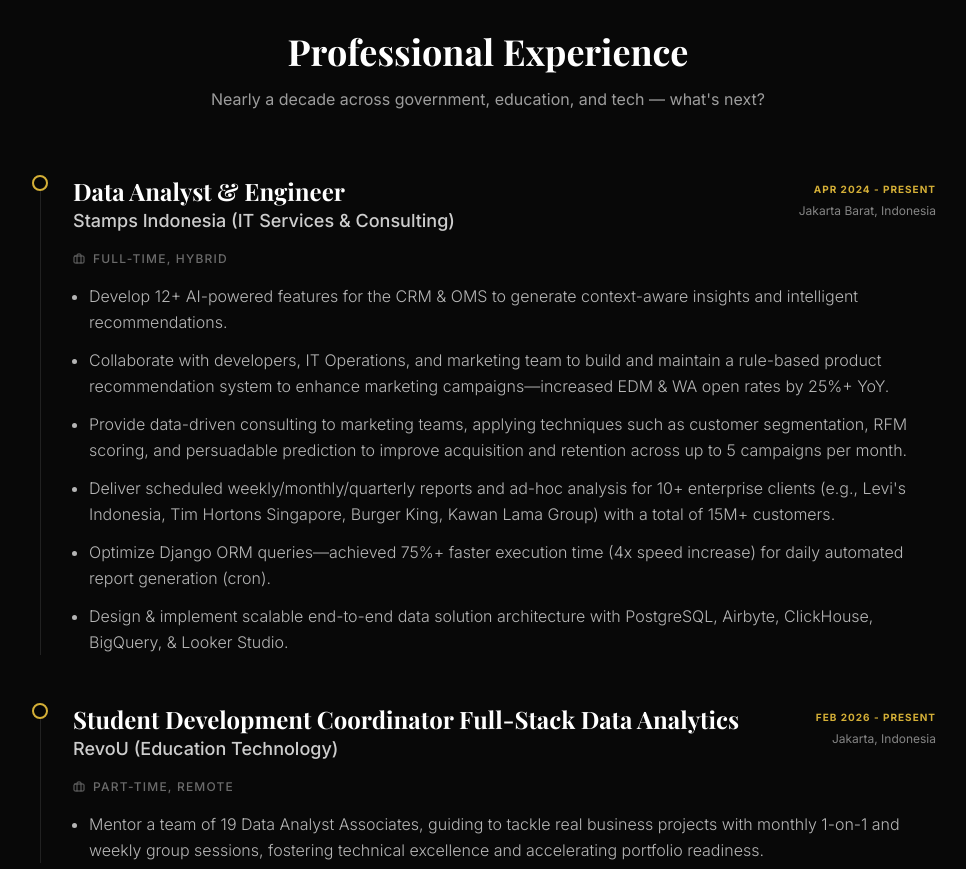
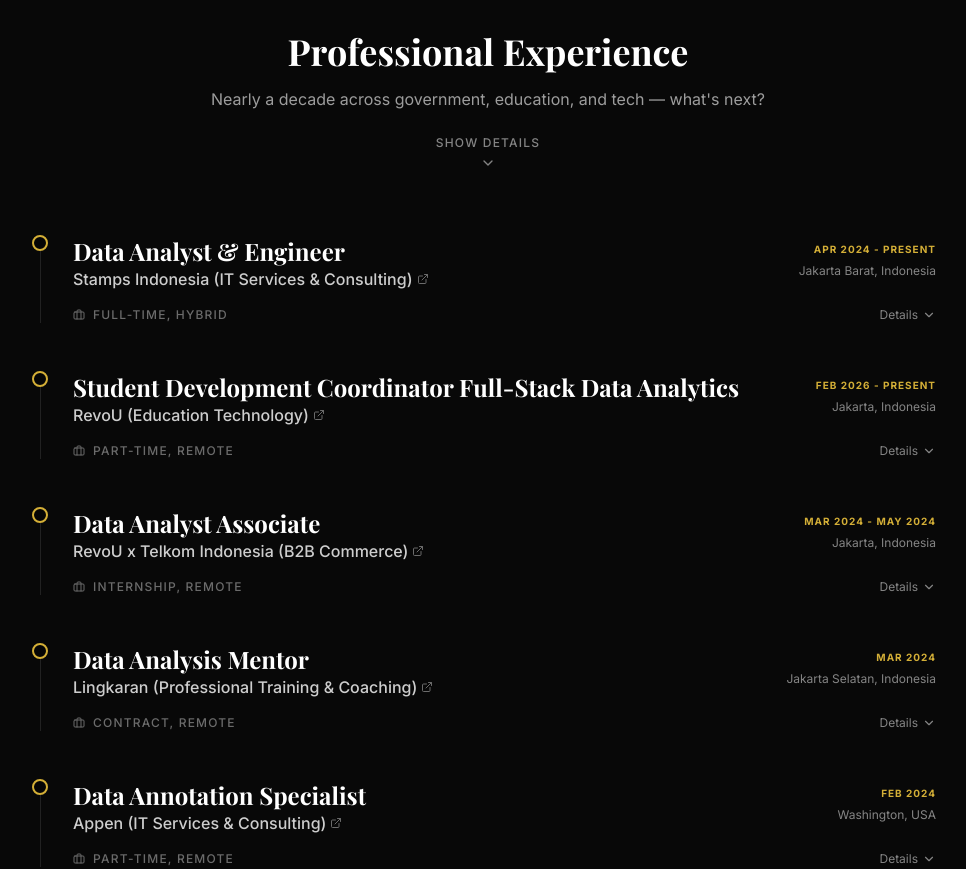
Before and after one commit to arguto1993/arguto1993.github.io, a React (Vite) app: page / in a window 1280 px wide. Shown: the part 2100-2969 px from the top of the page, without its empty margins (152-1118 px from the left). Built offline with nearby package versions, Linux system fonts and the light colour scheme; a web font is replaced by a local one.

Commit message:
show/hide experiences

```diff
--- a/src/admin/forms/ExperienceForm.tsx
+++ b/src/admin/forms/ExperienceForm.tsx
@@ -10,6 +10,17 @@ export function ExperienceForm({ value, onChange }: SectionProps<'experience'>)
   return (
     <div className="grid gap-4">
       <SectionToggle show={value.show} onChange={(v) => set('show', v)} />
+      <div className="flex items-center gap-3 mb-2 pb-4 border-b border-slate-200 dark:border-slate-700">
+        <label className="flex items-center gap-2 text-sm cursor-pointer select-none">
+          <input
+            type="checkbox"
+            checked={value.defaultExpanded}
+            onChange={(e) => set('defaultExpanded', e.target.checked)}
+            className="w-4 h-4 rounded accent-[var(--accent)]"
+          />
+          <span className="font-medium">Show all bullet points by default</span>
+        </label>
+      </div>
       <div className="grid gap-4 mb-2">
         <Field label="Title">
           <TextInput value={value.title} onChange={(v) => set('title', v)} />
--- a/src/components/Experience.tsx
+++ b/src/components/Experience.tsx
@@ -1,10 +1,35 @@
-import React from 'react';
-import { motion } from 'motion/react';
+import React, { useState, useEffect } from 'react';
+import { motion, AnimatePresence } from 'motion/react';
 import { useSiteData } from '../SiteDataContext';
-import { Briefcase } from 'lucide-react';
+import { Briefcase, ChevronDown, ExternalLink } from 'lucide-react';
 
 export const Experience: React.FC = () => {
   const { experience } = useSiteData();
+  const [expanded, setExpanded] = useState<Set<number>>(
+    () => experience.defaultExpanded ? new Set(experience.items.map((_, i) => i)) : new Set()
+  );
+
+  useEffect(() => {
+    setExpanded(experience.defaultExpanded ? new Set(experience.items.map((_, i) => i)) : new Set());
+  }, [experience.defaultExpanded]);
+
+  const allExpanded = expanded.size === experience.items.length;
+
+  const toggleAll = () => {
+    if (allExpanded) {
+      setExpanded(new Set());
+    } else {
+      setExpanded(new Set(experience.items.map((_, i) => i)));
+    }
+  };
+
+  const toggle = (index: number) => {
+    setExpanded(prev => {
+      const next = new Set(prev);
+      next.has(index) ? next.delete(index) : next.add(index);
+      return next;
+    });
+  };
 
   return (
     <section id="experience" className="section-container bg-[var(--card-bg)]/30">
@@ -16,11 +41,25 @@ export const Experience: React.FC = () => {
           className="text-center mb-16"
         >
           <h2 className="text-4xl font-serif font-bold mb-4">{experience.title}</h2>
-          <p className="opacity-60">{experience.subtitle}</p>
+          <p className="opacity-60 mb-6">{experience.subtitle}</p>
+          <button
+            onClick={toggleAll}
+            className="flex flex-col items-center gap-1 opacity-50 hover:opacity-100 hover:accent-text transition-all duration-300 mx-auto cursor-pointer"
+          >
+            <span className="text-xs font-medium uppercase tracking-widest">
+              {allExpanded ? 'Hide Details' : 'Show Details'}
+            </span>
+            <ChevronDown
+              size={16}
+              className={`transition-transform duration-300 ${allExpanded ? 'rotate-180' : ''}`}
+            />
+          </button>
         </motion.div>
 
         <div className="space-y-12">
-          {experience.items.map((exp, index) => (
+          {experience.items.map((exp, index) => {
+            const isOpen = expanded.has(index);
+            return (
               <motion.div
                 key={`${exp.company}-${index}`}
                 initial={{ opacity: 0, y: 30 }}
@@ -32,11 +71,24 @@ export const Experience: React.FC = () => {
                 <div className="absolute left-[-9px] top-0 w-4 h-4 rounded-full bg-[var(--bg)] border-2 border-[var(--accent)] group-hover:scale-125 transition-transform duration-300" />
 
                 <div className="flex flex-wrap justify-between items-start gap-4 mb-4">
-                <div>
+                  <div className="cursor-pointer" onClick={() => toggle(index)}>
                     <h3 className="text-2xl font-serif font-bold group-hover:accent-text transition-colors">
                       {exp.title}
                     </h3>
-                  <p className="text-lg font-medium opacity-80">{exp.company}</p>
+                    {exp.companyUrl ? (
+                      <a
+                        href={exp.companyUrl}
+                        target="_blank"
+                        rel="noopener noreferrer"
+                        onClick={e => e.stopPropagation()}
+                        className="inline-flex items-center gap-1 text-base font-medium opacity-80 hover:opacity-100 hover:accent-text transition-colors"
+                      >
+                        {exp.company}
+                        <ExternalLink size={12} className="opacity-50" />
+                      </a>
+                    ) : (
+                      <p className="text-base font-medium opacity-80">{exp.company}</p>
+                    )}
                   </div>
                   <div className="text-right">
                     <span className="accent-badge !text-[10px] !px-2 !py-0.5">
@@ -46,17 +98,42 @@ export const Experience: React.FC = () => {
                   </div>
                 </div>
 
-              <p className="text-xs font-medium uppercase tracking-widest opacity-40 mb-4 flex items-center gap-2">
+                <div className="flex items-center justify-between mb-2">
+                  <p className="text-xs font-medium uppercase tracking-widest opacity-40 flex items-center gap-2">
                     <Briefcase size={12} /> {exp.type}
                   </p>
+                  <button
+                    onClick={() => toggle(index)}
+                    className="flex items-center gap-1 text-xs opacity-50 hover:opacity-100 transition-opacity cursor-pointer"
+                    aria-expanded={isOpen}
+                  >
+                    <span>{isOpen ? 'Hide' : 'Details'}</span>
+                    <ChevronDown
+                      size={14}
+                      className={`transition-transform duration-300 ${isOpen ? 'rotate-180' : ''}`}
+                    />
+                  </button>
+                </div>
 
-              <ul className="space-y-3 opacity-70 leading-relaxed font-light list-disc pl-4">
+                <AnimatePresence initial={false}>
+                  {isOpen && (
+                    <motion.ul
+                      key="bullets"
+                      initial={{ opacity: 0, height: 0 }}
+                      animate={{ opacity: 1, height: 'auto' }}
+                      exit={{ opacity: 0, height: 0 }}
+                      transition={{ duration: 0.25, ease: 'easeInOut' }}
+                      className="space-y-3 opacity-70 leading-relaxed font-light list-disc pl-4 overflow-hidden"
+                    >
                       {exp.description.map((item, i) => (
                         <li key={i}>{item}</li>
                       ))}
-              </ul>
+                    </motion.ul>
+                  )}
+                </AnimatePresence>
               </motion.div>
-          ))}
+            );
+          })}
         </div>
       </div>
     </section>
--- a/src/data.json
+++ b/src/data.json
@@ -8,7 +8,7 @@
     "_homepageComment": "Used by vite.config.ts for SEO canonical, Open Graph, Twitter Card, and JSON-LD URLs, and by scripts/prerender.mjs for sitemap URLs.",
     "googleVerification": "mg6llNEPe6WyLmV1Y7R-1KAmYhlF5O63czUj3QeMry4",
     "repository": "https://github.com/arguto1993/arguto1993.github.io",
-    "lastUpdated": "May 5, 2026"
+    "lastUpdated": "May 6, 2026"
   },
   "hero": {
     "show": true,
@@ -111,12 +111,14 @@
   },
   "experience": {
     "show": true,
+    "defaultExpanded": false,
     "title": "Professional Experience",
     "subtitle": "Nearly a decade across government, education, and tech — what's next?",
     "items": [
       {
         "title": "Data Analyst & Engineer",
         "company": "Stamps Indonesia (IT Services & Consulting)",
+        "companyUrl": "https://stamps.id/en/",
         "location": "Jakarta Barat, Indonesia",
         "period": "Apr 2024 - Present",
         "type": "Full-time, Hybrid",
@@ -132,6 +134,7 @@
       {
         "title": "Student Development Coordinator Full-Stack Data Analytics",
         "company": "RevoU (Education Technology)",
+        "companyUrl": "https://www.revou.co/",
         "location": "Jakarta, Indonesia",
         "period": "Feb 2026 - Present",
         "type": "Part-time, Remote",
@@ -142,6 +145,7 @@
       {
         "title": "Data Analyst Associate",
         "company": "RevoU x Telkom Indonesia (B2B Commerce)",
+        "companyUrl": "https://www.linkedin.com/company/revou-x-telkom-indonesia/",
         "location": "Jakarta, Indonesia",
         "period": "Mar 2024 - May 2024",
         "type": "Internship, Remote",
@@ -153,6 +157,7 @@
       {
         "title": "Data Analysis Mentor",
         "company": "Lingkaran (Professional Training & Coaching)",
+        "companyUrl": "https://lingkaran.co/",
         "location": "Jakarta Selatan, Indonesia",
         "period": "Mar 2024",
         "type": "Contract, Remote",
@@ -164,6 +169,7 @@
       {
         "title": "Data Annotation Specialist",
         "company": "Appen (IT Services & Consulting)",
+        "companyUrl": "https://www.appen.com/",
         "location": "Washington, USA",
         "period": "Feb 2024",
         "type": "Part-time, Remote",
@@ -174,6 +180,7 @@
       {
         "title": "Data Analyst",
         "company": "BPS-Statistics Education & Training Center",
+        "companyUrl": "https://pusdiklat.bps.go.id/",
         "location": "Jakarta Selatan, Indonesia",
         "period": "Apr 2021 - Jan 2024",
         "type": "Full-time, On-site",
@@ -187,6 +194,7 @@
       {
         "title": "Statistical Data Processing Officer",
         "company": "BPS-Statistics of Kalimantan Barat Province",
+        "companyUrl": "https://kalbar.bps.go.id/id",
         "location": "Pontianak, Indonesia",
         "period": "Apr 2019 – Mar 2021",
         "type": "Full-time, On-site",
@@ -200,6 +208,7 @@
       {
         "title": "Data Annotation Specialist",
         "company": "Leapforce, Inc (Technology, Information, and Internet)",
+        "companyUrl": "https://www.linkedin.com/company/leapforce-inc",
         "location": "California, USA",
         "period": "Jan 2018 – Aug 2019",
         "type": "Part-time, Remote",
@@ -210,6 +219,7 @@
       {
         "title": "Statistical Data Processing & Dissemination Officer",
         "company": "BPS-Statistics of Pontianak City",
+        "companyUrl": "https://pontianakkota.bps.go.id/id",
         "location": "Pontianak, Indonesia",
         "period": "Feb 2017 – Mar 2019",
         "type": "Full-time, On-site",
--- a/src/types.ts
+++ b/src/types.ts
@@ -43,6 +43,7 @@ export interface Skills {
 export interface ExperienceItem {
   title: string;
   company: string;
+  companyUrl?: string;
   location: string;
   period: string;
   type: string;
@@ -51,6 +52,7 @@ export interface ExperienceItem {
 
 export interface Experience {
   show: boolean;
+  defaultExpanded: boolean;
   title: string;
   subtitle: string;
   items: ExperienceItem[];
```
Lines whose indentation alone changed are shown as unchanged.
